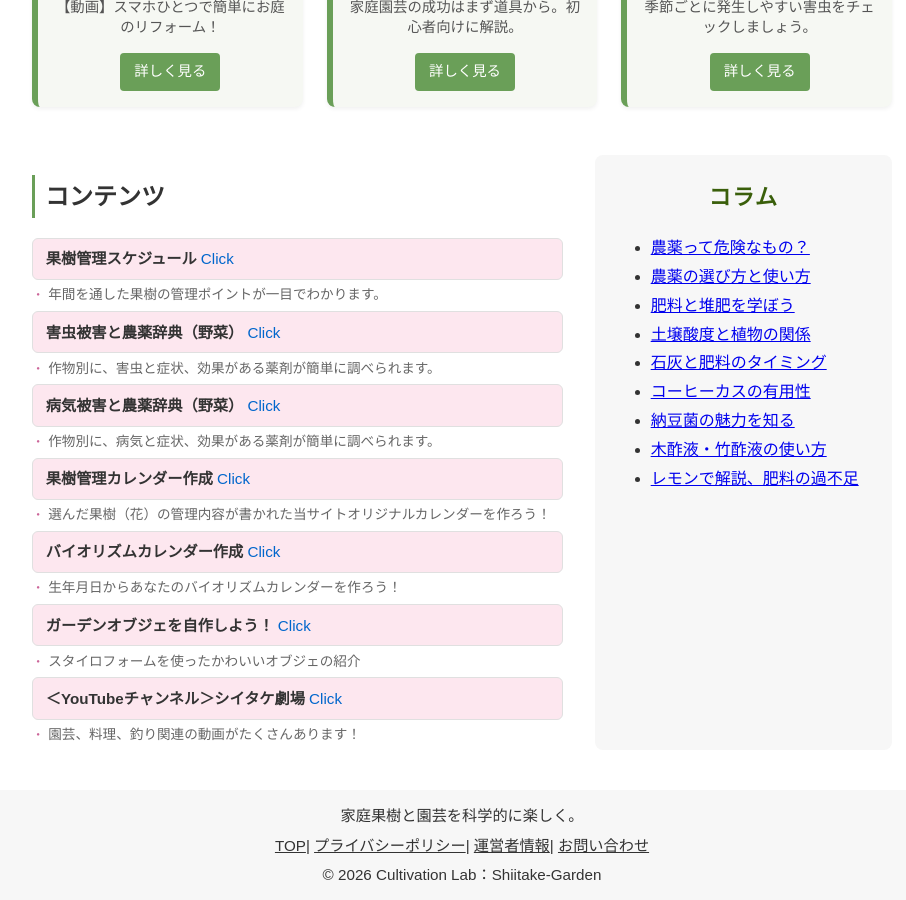
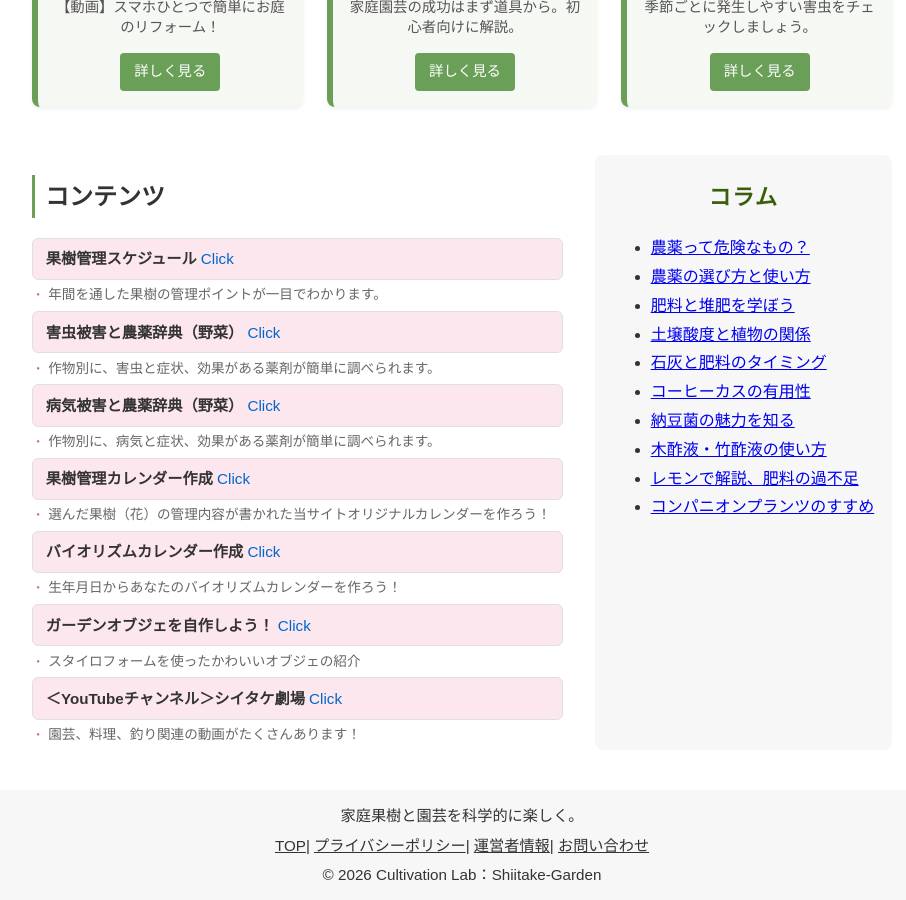
Before and after one commit to shiitake-garden/shiitake-garden.github.io, a Jekyll site: the page built from index.html, in a window 1280 px wide and 900 px high, scrolled down 1162 px. Shown: the whole window, without its empty margins (178-1084 px from the left). Built offline with Jekyll 4.4.1, drawn with Linux system fonts in a browser that asks for light colours.

Commit message:
Update index.html

```diff
--- a/index.html
+++ b/index.html
@@ -113,6 +113,7 @@ title: カルティベーションラボ
       <li><a href="/column/column_nattoukin.html">納豆菌の魅力を知る</a></li>
       <li><a href="/column/column_mokusakueki.html">木酢液・竹酢液の使い方</a></li>
       <li><a href="/column/column_hiryou_kankitu.html">レモンで解説、肥料の過不足</a></li>
+      <li><a href="/column_companionplants.html">コンパニオンプランツのすすめ</a></li>
     </ul>
   </aside>
 </section>
```
